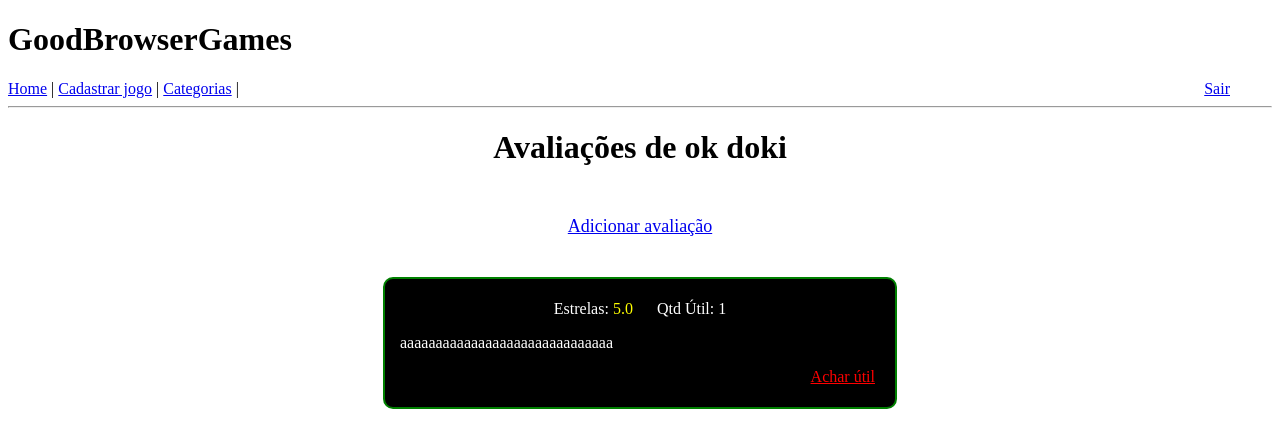
After one commit to GabrielPassosM/GoodBrowserGames, a Flask app: page /listar-avaliacoes/2 in a window 1280 px wide. The commit adds this page. Shown: the top 448 px of the page. Run offline with Flask 2, Linux system fonts and the light colour scheme; a user stored in the database is signed in; data comes from the database, SQL or seed files in the repository; both versions use the stored data as it was after the commit.

Commit message:
sistema de avaliacao

```diff
--- a/app/models.py
+++ b/app/models.py
@@ -1,3 +1,4 @@
+from email.policy import default
 from werkzeug.security import generate_password_hash, check_password_hash
 from flask_login import UserMixin
 from datetime import datetime
@@ -34,7 +35,7 @@ class Avaliacao(db.Model):
     id = db.Column(db.Integer, primary_key=True)
     estrelas = db.Column(db.Float, index=True)
     texto = db.Column(db.String(255))
-    qnt_util = db.Column(db.Integer, index=True)
+    qnt_util = db.Column(db.Integer, index=True, default=0)
     user_id = db.Column(db.Integer, db.ForeignKey('user.id'))
     jogo_id = db.Column(db.Integer, db.ForeignKey('jogo.id'))
 
--- a/app/routes.py
+++ b/app/routes.py
@@ -3,8 +3,8 @@ from flask_login import current_user, login_user, logout_user, login_required
 from werkzeug.urls import url_parse
 from flask.helpers import url_for
 from app import app, db
-from app.forms import CadastroJogoForm, CriarCategoria, FiltrarPorNomeForm, FiltrarPorCategoriaForm, LoginForm, RegistrationForm
-from app.models import Categoria, Jogo, User
+from app.forms import CadastroJogoForm, CriarCategoria, FazerAvaliacao, FiltrarPorNomeForm, FiltrarPorCategoriaForm, LoginForm, RegistrationForm
+from app.models import Avaliacao, Categoria, Jogo, User
 
 
 @app.route("/", methods=["GET", "POST"])
@@ -186,3 +186,65 @@ def editar_jogo(id):
         return redirect(url_for("index"))
 
     return render_template("edicao_jogo.html", form=form, nome_jogo=jogo.nome)
+
+
+@app.route("/listar-avaliacoes/<id>", methods=["GET", "POST"])
+def listar_avaliacoes(id):
+    avaliacoes = list(Avaliacao.query.filter_by(jogo_id=id))
+    jogo = Jogo.query.filter_by(id=id).first()
+
+    avaliacao_pelo_usuario = Avaliacao.query.filter_by(jogo_id=id, user_id=current_user.id).first()
+    if avaliacao_pelo_usuario:
+        avaliacao_feita = avaliacao_pelo_usuario
+    else:
+        avaliacao_feita = None
+
+    return render_template("lista_avaliacoes.html", avaliacoes=avaliacoes, jogo=jogo, avaliacao_feita=avaliacao_feita)
+
+
+@app.route("/fazer-avaliacao/<jogo_id>", methods=["GET", "POST"])
+def fazer_avaliacao(jogo_id):
+    form = FazerAvaliacao()
+    jogo = Jogo.query.filter_by(id=jogo_id).first()
+    if request.method == "POST":
+        texto = form.texto.data
+        estrelas = form.estrelas.data
+        user_id = current_user.id
+
+        avaliacao = Avaliacao(
+            texto=texto,
+            estrelas=estrelas,
+            user_id=user_id,
+            jogo_id=jogo_id
+        )
+        db.session.add(avaliacao)
+        db.session.commit()
+        flash(f"Avaliação feita com sucesso!")
+        return redirect(url_for("listar_avaliacoes", id=jogo_id))
+    return render_template("fazer_avaliacao.html", form=form, jogo=jogo)
+
+
+@app.route("/editar-avaliacao/<id>", methods=["GET", "POST"])
+def editar_avaliacao(id, jogo):
+    avaliacao = Avaliacao.query.filter_by(id=id).first_or_404()
+    jogo = Jogo.query.filter_by(id=avaliacao.jogo_id).first()
+    form = FazerAvaliacao()
+    if request.method == "POST":
+        avaliacao.estrelas = form.estrelas.data
+        avaliacao.texto = form.texto.data
+
+        db.session.add(avaliacao)
+        db.session.commit()
+        flash(f"Avaliação editada com sucesso!")
+        return redirect(url_for("listar_avaliacoes", id=jogo.id))
+
+    return render_template("edicao_avaliacao.html", form=form, nome_jogo=jogo.nome)
+
+
+@app.route("/achar-util/<id>", methods=["GET", "POST"])
+def achar_util(id):
+    avaliacao = Avaliacao.query.filter_by(id=id).first()
+    avaliacao.qnt_util += 1
+    db.session.add(avaliacao)
+    db.session.commit()
+    return redirect(url_for("listar_avaliacoes", id=avaliacao.jogo_id))
--- a/app/templates/index.html
+++ b/app/templates/index.html
@@ -29,7 +29,7 @@
             <p><b>Descrição:</b> {{ jogo.descricao }}</p>
             <p class="botoes"><a href="/editar-jogo/{{jogo.id}}">Editar</a></p>
             <p class="botoes"><a href="/delete-jogo/{{jogo.id}}">Excluir</a></p>
-            <p class="botoes"><a href="/">Avaliações</a></p>
+            <p class="botoes"><a href="/listar-avaliacoes/{{jogo.id}}">Avaliações</a></p>
         </div>
         {% endfor %}
     </div>
--- /dev/null
+++ b/app/templates/lista_avaliacoes.html
@@ -0,0 +1,66 @@
+{% extends "base.html" %}
+
+{% block content %}
+    <div id="container">
+        <h1 style="margin-bottom: 50px;">Avaliações de {{ jogo.nome }}</h1>
+        <div>
+            {% if avaliacao_feita %}
+                <p style="margin-bottom: 40px; font-size: large;"><a href="/editar-avaliacao/{{avaliacao_feita.id}}">Editar avaliação</a></p>
+            {% else %}
+                <p style="margin-bottom: 40px; font-size: large;"><a href="/fazer-avaliacao/{{jogo.id}}">Adicionar avaliação</a></p>
+
+            {% endif %}
+        </div>
+        {% if avaliacoes %}
+            {% for avaliacao in avaliacoes %}
+            <div class="box-avaliacao">
+                <p>Estrelas: <span style="color: yellow; margin-right: 20px;">{{ avaliacao.estrelas }}</span>
+                    Qtd Útil: {{ avaliacao.qnt_util }}
+                </p>
+                <p style="text-align: left; margin: 10px;">{{ avaliacao.texto }}</p>
+                <p class="botao-util"><a href="/achar-util/{{avaliacao.id}}">Achar útil</a></p>
+            </div>
+            {% endfor %}
+
+        {% else %}
+            <h3 style="color: red;">Este jogo ainda não possui avaliações, seja o primeiro a avaliar!</h3>
+
+        {% endif %}
+    </div>
+
+    <style>
+
+        #container {
+            text-align: center;
+        }
+
+        .box-avaliacao {
+            border: 2px solid green;
+            border-radius: 10px;
+            background-color: black;
+            color: white;
+            width: 500px;
+            max-width: 500px;
+            margin-left: auto;
+            margin-right: auto;
+            margin-top: 20px;
+            margin-bottom: 20px;
+            padding: 5px;
+            text-align: center;
+        }
+
+        .botao-util {
+            text-align: right;
+            margin-right: 15px;
+        }
+
+        .botao-util a:link{
+            color: red;
+        }
+
+        .botao-util a:visited{
+            color: red;
+        }
+
+    </style>
+{% endblock %}
```
Also changed, not shown: app/forms.py (+14 -0 lines), app/templates/edicao_avaliacao.html (added, +31 -0 lines), app/templates/fazer_avaliacao.html (added, +31 -0 lines), app.db.
